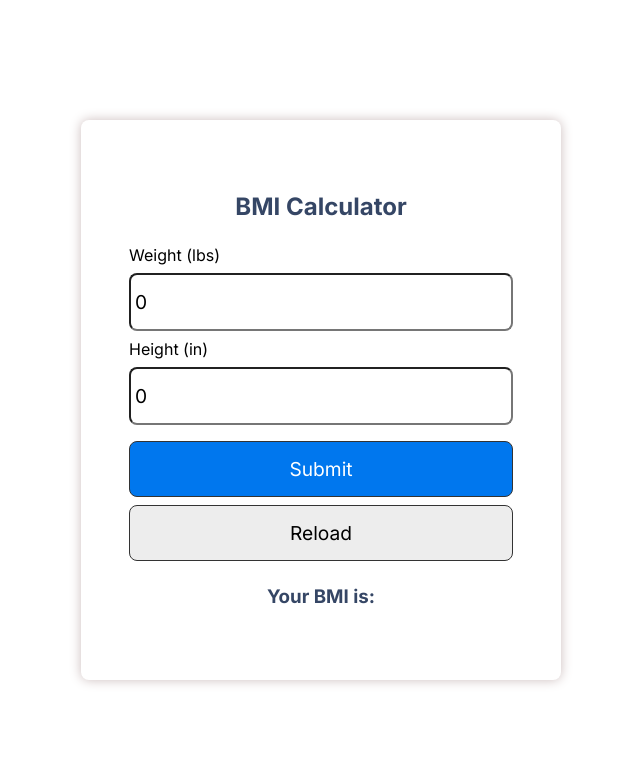
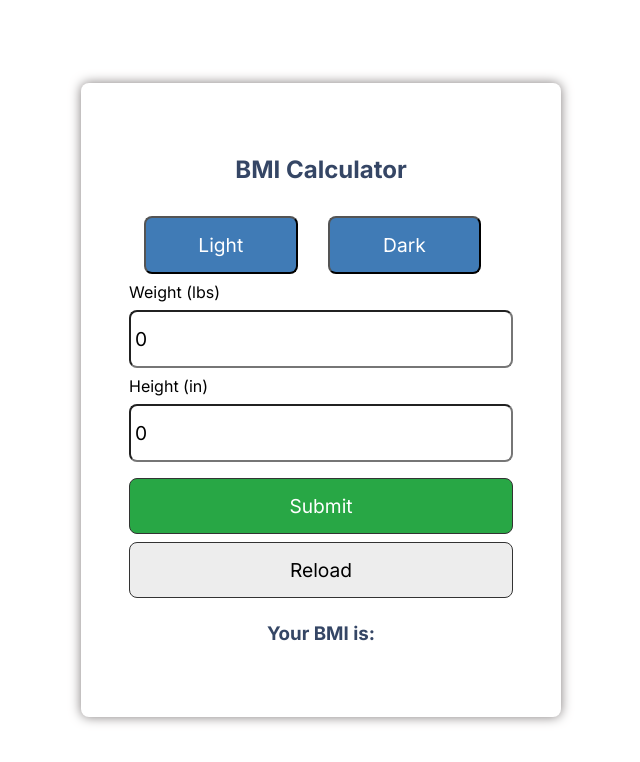
Before and after one commit to iiitl/bmi_calculator, a React (Create React App) app: page / in a window 1280 px wide. Shown: the top 762 px of the page, without its empty margins (319-959 px from the left). Built offline with nearby package versions, Linux system fonts and the light colour scheme.

Commit message:
Added Togle Theme Buttons

```diff
--- a/src/App.css
+++ b/src/App.css
@@ -1,38 +1,39 @@
-.App {
-  text-align: center;
+
+.app.dark {
+  background-color: #222;
+  color: #fff;
 }
 
-.App-logo {
-  height: 40vmin;
-  pointer-events: none;
+.app.dark .container {
+  background-color: #222;
+  color: #fff;
 }
 
-@media (prefers-reduced-motion: no-preference) {
-  .App-logo {
-    animation: App-logo-spin infinite 20s linear;
-  }
+.app.dark .btn, .app.dark .btn-outline {
+  background-color: #28a745;
+  color: white;
+  border: none;
 }
 
-.App-header {
-  background-color: #282c34;
-  min-height: 100vh;
-  display: flex;
-  flex-direction: column;
-  align-items: center;
-  justify-content: center;
-  font-size: calc(10px + 2vmin);
+
+
+.app.dark .btn-outline {
+  background-color: #919692;
+}
+
+.app.dark .btn-outline:hover {
   color: white;
 }
 
-.App-link {
-  color: #61dafb;
+.app.dark input {
+  background-color: #555;
+  color: #fff;
 }
 
-@keyframes App-logo-spin {
-  from {
-    transform: rotate(0deg);
-  }
-  to {
-    transform: rotate(360deg);
-  }
+.app.dark input:focus {
+  border-color: #28a745;
 }
+
+.app.dark .center {
+  color: white;
+}
--- a/src/App.js
+++ b/src/App.js
@@ -8,6 +8,7 @@ function App() {
   const [height, setHeight] = useState(0)
   const [bmi, setBmi] = useState('')
   const [message, setMessage] = useState('')
+  const [curMode, setCurMode] = useState('light')
 
   let calcBmi = (event) => {
     event.preventDefault()
@@ -33,11 +34,22 @@ function App() {
     window.location.reload()
   }
 
+  let toggleMode = (mode) => {
+    if (mode === 'dark'){
+      setCurMode('dark');
+    } else{
+      setCurMode('light')
+    }
+  }
 
   return (
-    <div className="app">
+  <div className={`app ${curMode === 'dark' ? 'dark' : ''}`}>
     <div className='container'>
       <h2 className='center'>BMI Calculator</h2>
+      <div>
+        <button className="btn-1" onClick={()=>{toggleMode('light')}}>Light</button>
+        <button className="btn-2" onClick={()=>{toggleMode('dark')}}>Dark</button>
+      </div>
       <form onSubmit={calcBmi}>
         <div>
           <label>Weight (lbs)</label>
--- a/src/index.css
+++ b/src/index.css
@@ -18,7 +18,7 @@
 }
 
 .container {
-  box-shadow: 0px 0px 12px #ccbdbd;
+  box-shadow: 0px 0px 12px #817b7b;
   border-radius: 8px;
   padding: 3rem;
   max-width: 600px;
@@ -38,11 +38,32 @@ input {
   font-size: 1.2rem;
   margin: 8px 0;
   padding: 15px 0;
-  background-color: #0077EE;
+  background-color: #28a745;
   color: #fff;
   border: 1px solid #333;
   border-radius: 8px;
   cursor: pointer;
+}
+
+.btn-1 {
+  width: 40%;
+  border-radius: 8px;
+  font-size: 1.2rem;
+  margin: 8px 15px;
+  padding: 15px 0;
+  background-color: #3976b3f5;
+  color: #fff;
+  cursor: pointer;
+}
+
+.btn-2 {
+  width: 40%;
+  border-radius: 8px;
+  font-size: 1.2rem;
+  margin: 8px 15px;
+  padding: 15px 0;
+  background-color: #3976b3f5;
+  color: #fff;
 }
 /* unvisited link */
 
```
Lines whose indentation alone changed are shown as unchanged.
